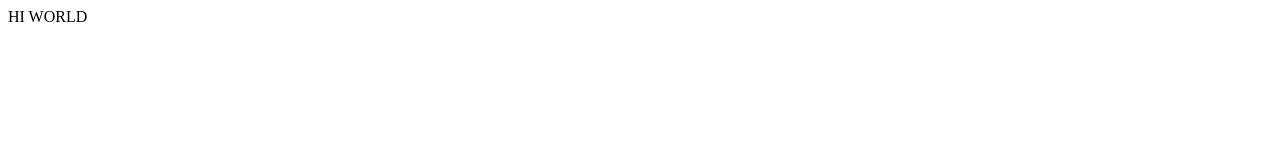
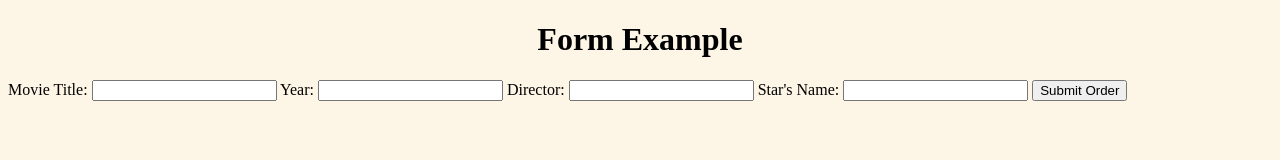
Before and after one commit to zizonesol/Moviedb-Web-App, a plain HTML site: page project2/WebContent/searchpage.html in a window 1280 px wide. Drawn offline with Linux system fonts and the light colour scheme.

Commit message:
update 2/6

```diff
--- a/project2/WebContent/searchpage.html
+++ b/project2/WebContent/searchpage.html
@@ -4,9 +4,21 @@
 <meta charset="ISO-8859-1">
 <title>Search for Movie</title>
 </head>
-<body>
+<body BGCOLOR="#FDF5E6">
 
-HI WORLD
+<H1 ALIGN="CENTER">Form Example</H1>
+
+<FORM ACTION="/project2/servlet/searchpage"
+      METHOD="GET">
+
+  Movie Title: <input type = "text" name = "movie_title">
+  Year: <input type = "text" name = "year">
+  Director: <input type = "text" name = "director">
+  Star's Name: <input type = "text" name = "star_name">
+
+  <INPUT TYPE="SUBMIT" VALUE="Submit Order">
+
+</FORM>
 
 </body>
 </html>
```
